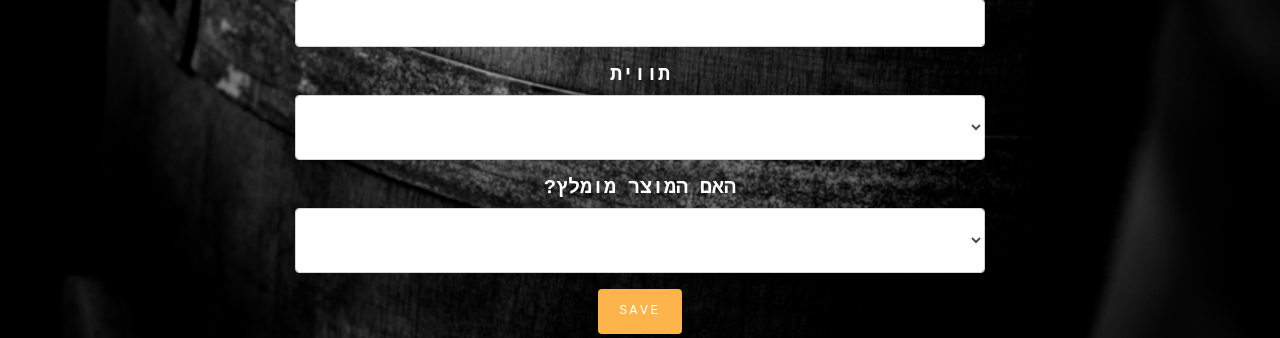
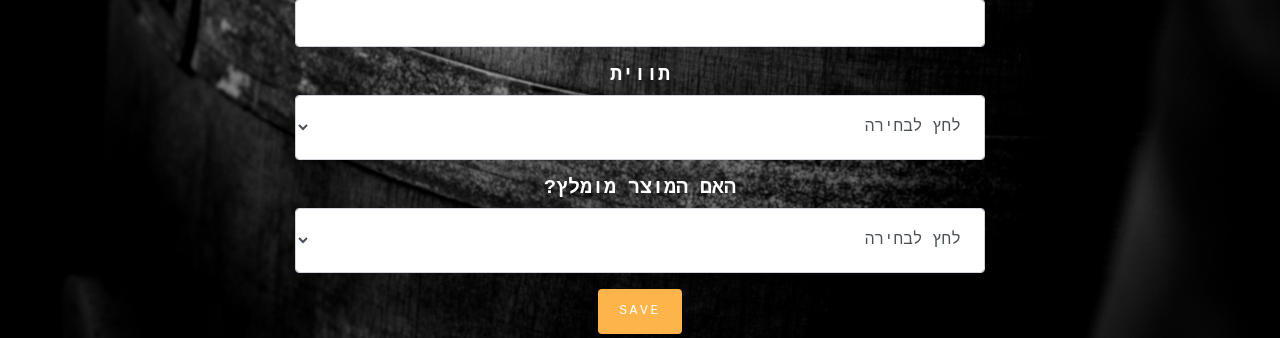
Before and after one commit to kartowka/Gambrinus-Menu, a Node server app: template src/views/edit_product.ejs in a window 1280 px wide. Shown: the part 711-1049 px from the top of the page. Run offline with Node 20, Linux system fonts and the light colour scheme; the template is opened without the code that fills it, so the values that code supplies are empty; some libraries are stand-ins or nearby versions; some web fonts are replaced.

Commit message:
select item now supports hebrew

```diff
--- a/src/views/edit_product.ejs
+++ b/src/views/edit_product.ejs
@@ -106,25 +106,25 @@
                         </div> -->
                         <div class="form-group">
                           <label for="tag">תווית</label>
-                          <select name="tag" class="form-control form-control-user"
-                              placeholder="Select tag" id="tag" style="
+                          <select name="tag" class="form-control form-control-user hebrew_text"
+                              placeholder="Select tag" id="tag"style="
                               height: 65px" required>
-                              <option value="" disabled="" selected=""></option>
-                              <option value="starters">starters</option>
-                              <option value="seafood">seafood</option>
-                              <option value="fish">fish</option>
-                              <option value="meat">meat</option>
-                              <option value="beverage">beverage</option>
-                              <option value="cocktails">cocktails</option>
-                              <option value="desserts">desserts</option>
+                              <option value="" disabled="" selected="">לחץ לבחירה</option>
+                              <option value="starters">מנות פתיחה</option>
+                              <option value="seafood">פירות ים</option>
+                              <option value="fish">דגים</option>
+                              <option value="meat">בשרים</option>
+                              <option value="beverage">משקאות</option>
+                              <option value="cocktails">קוקטיילים</option>
+                              <option value="desserts">קינוחים</option>
                           </select>
                       </div>
                       <div class="form-group ">
                         <label for="recommended" class="hebrew_text">האם המוצר מומלץ?</label>
-                        <select name="recommended" class="form-control form-control-user"
+                        <select name="recommended" class="form-control form-control-user hebrew_text"
                             placeholder="Select recommended" id="recommended" style="
                             height: 65px" required>
-                            <option value="" disabled="" selected=""></option>
+                            <option value="" disabled="" selected="">לחץ לבחירה</option>
                             <option value="true">כן</option>
                             <option value="false">לא</option>
                         </select>
```
